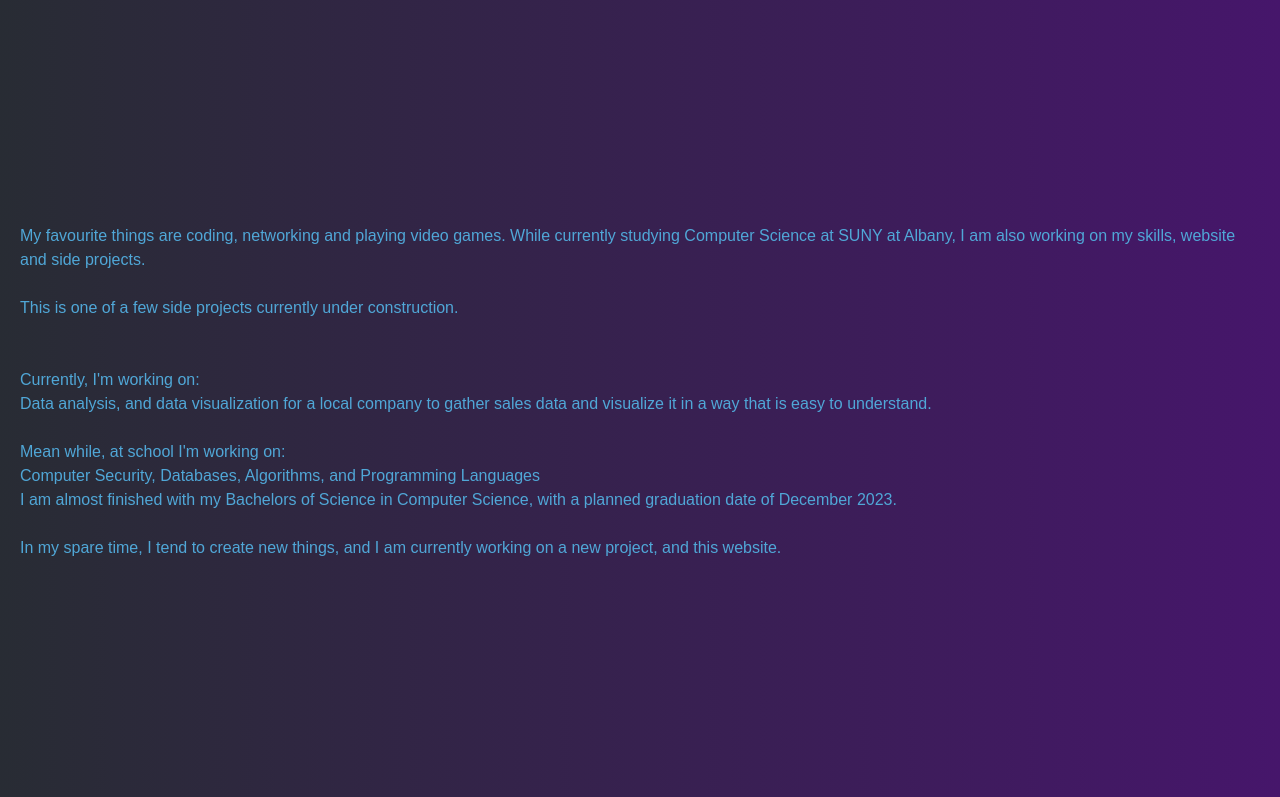
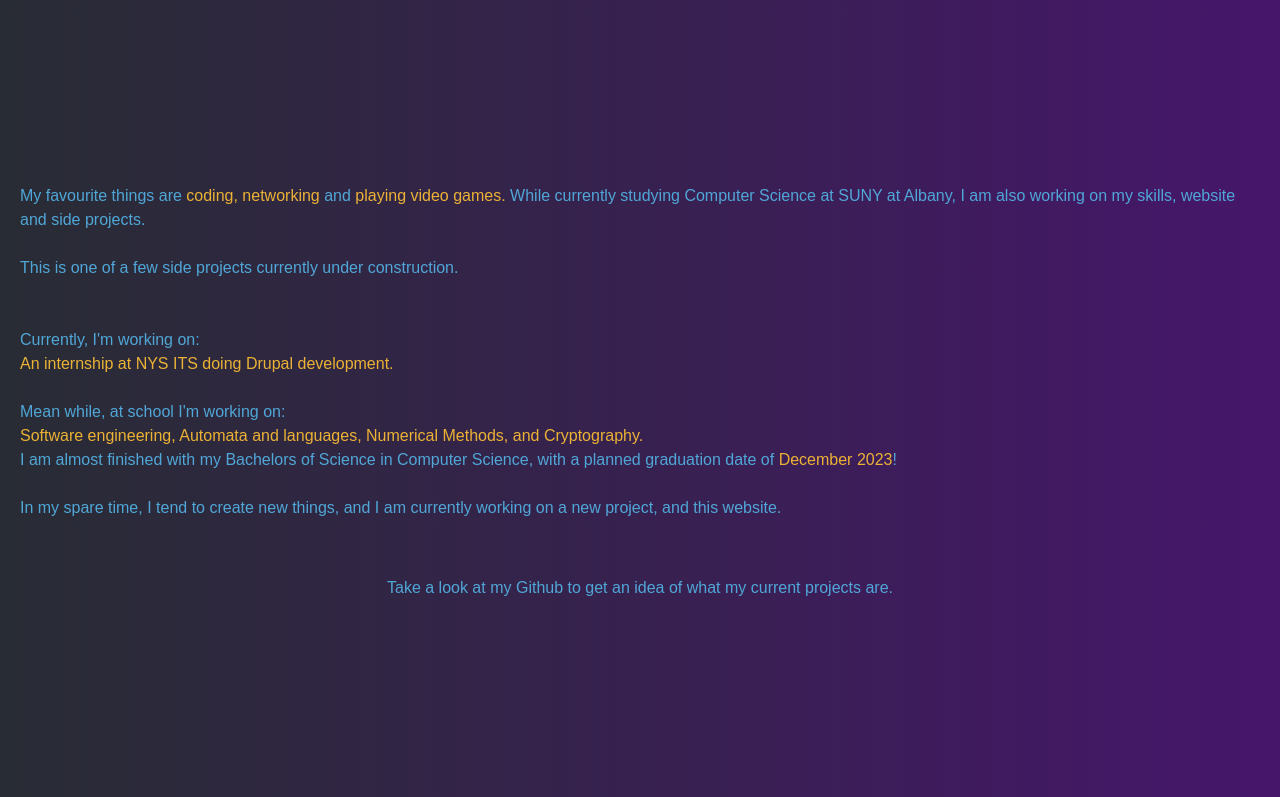
Before and after one commit to DynamicApproach/Website, a Next.js app: page / in a window 1280 px wide. Shown: the part 495-1292 px from the top of the page. Built offline with nearby package versions, Linux system fonts and the light colour scheme.

Commit message:
Fix up index

```diff
--- a/pages/index.tsx
+++ b/pages/index.tsx
@@ -16,12 +16,12 @@ const addonList = [
   "Jest "
 ];
 const schoolprojects = [
-  "Computer Security, Databases, Algorithms, and Programming Languages"
+  "Software engineering, Automata and languages, Numerical Methods, and Cryptography. "
 ];
 const internship = [
-  "Data analysis, ",
-  "and data visualization ",
-  " for a local company to gather sales data and visualize it in a way that is easy to understand. "
+  "An internship at NYS ITS ",
+  "doing Drupal development. ",
+  ""
 ];
 
 const Index: NextPage = () => (
@@ -63,9 +63,17 @@ const Index: NextPage = () => (
         >
           <div className="">
             <p className=" pr-4 text-nextlightblueish">
-              My favourite things are coding, networking and playing video
-              games. While currently studying Computer Science at SUNY at
-              Albany, I am also working on my skills, website and side projects.
+              My favourite things are
+              <span className=" text-albanyyellow">
+                {" "}
+                coding, networking
+              </span>{" "}
+              and{" "}
+              <span className=" text-albanyyellow">
+                playing video games.
+              </span>{" "}
+              While currently studying Computer Science at SUNY at Albany, I am
+              also working on my skills, website and side projects.
             </p>
             <br></br>
             <p className=" pr-4 text-nextlightblueish">
@@ -76,21 +84,25 @@ const Index: NextPage = () => (
           <br></br>
           <p className=" pr-4 text-nextlightblueish">
             Currently, I&apos;m working on: <br></br>
-            {internship}
+            <span className="text-albanyyellow">{internship}</span>
             <br></br>
             <br></br>
             Mean while, at school I&apos;m working on: <br></br>
-            {schoolprojects}
+            <span className="text-albanyyellow">{schoolprojects}</span>
           </p>
           <p className=" pr-4 text-nextlightblueish">
             I am almost finished with my Bachelors of Science in Computer
-            Science, with a planned graduation date of December 2023.
-            <br></br>
+            Science, with a planned graduation date of{" "}
+            <span className="text-albanyyellow">December 2023</span>!<br></br>
             <br></br>
             In my spare time, I tend to create new things, and I am currently
             working on a new project, and this website. <br></br>
           </p>
         </div>
+        <p className="pl-4 pr-4 pt-14 text-nextlightblueish">
+          Take a look at my Github to get an idea of what my current projects
+          are.
+        </p>
       </div>
     </main>
     <br></br>
```
